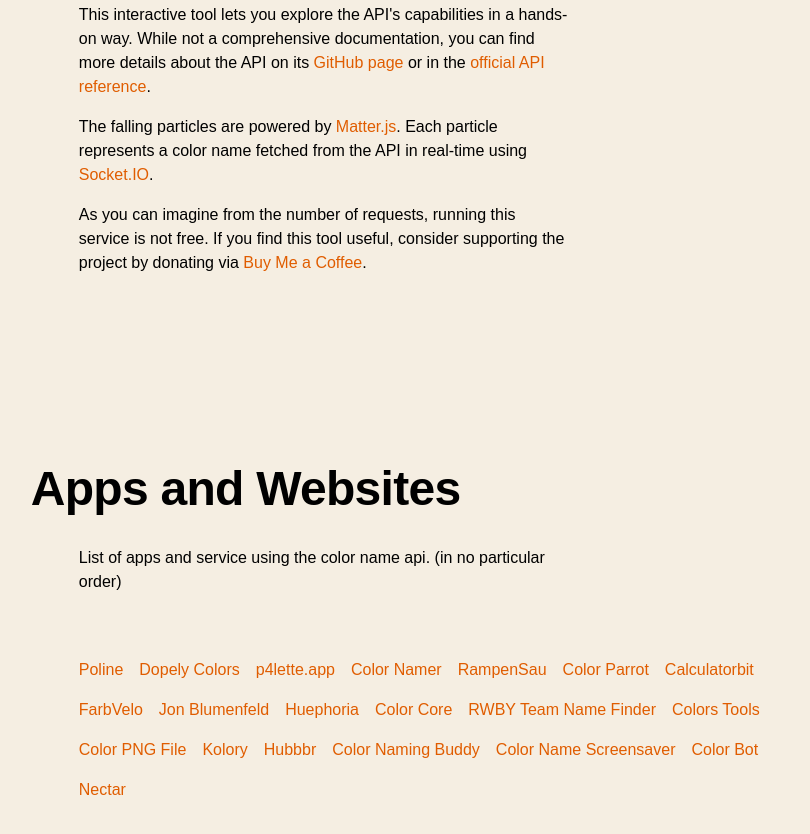
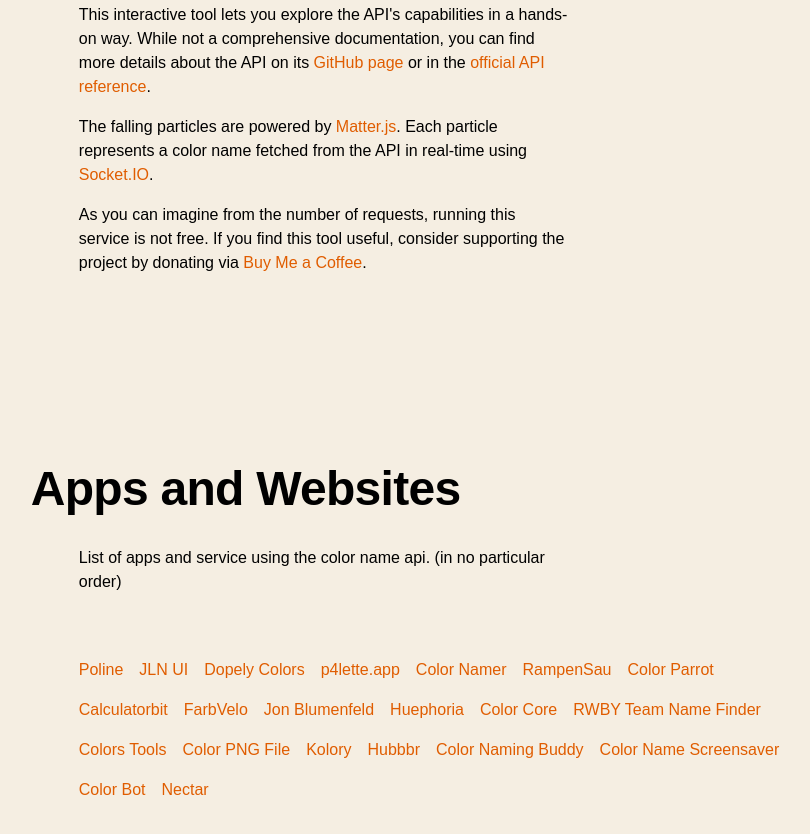
Before and after one commit to meodai/color-name-api, a website with bundled scripts: page gh-pages/index.html in a window 1280 px wide. Shown: the part 2701-3535 px from the top of the page, without its empty margins (46-856 px from the left). Built offline with nearby package versions, Linux system fonts and the light colour scheme; no server answers; animation ran at ten frames a second; a web font is replaced by a local one.

Commit message:
better demo

```diff
--- a/gh-pages/index.html
+++ b/gh-pages/index.html
@@ -383,6 +383,7 @@
     <p>List of apps and service using the color name api. (in no particular order)</p>
     <ul>
       <li><a href="https://meodai.github.io/poline/" target="_blank">Poline</a></li>
+      <li><a href="https://ui.jln.dev/" target="_blank">JLN UI</a></li>
       <li><a href="https://colors.dopely.top/" target="_blank">Dopely Colors</a></li>
       <li><a href="https://p4lette.app/" target="_blank">p4lette.app</a></li>
       <li><a href="https://colornamer.robertcooper.me/" target="_blank">Color Namer</a></li>
```
